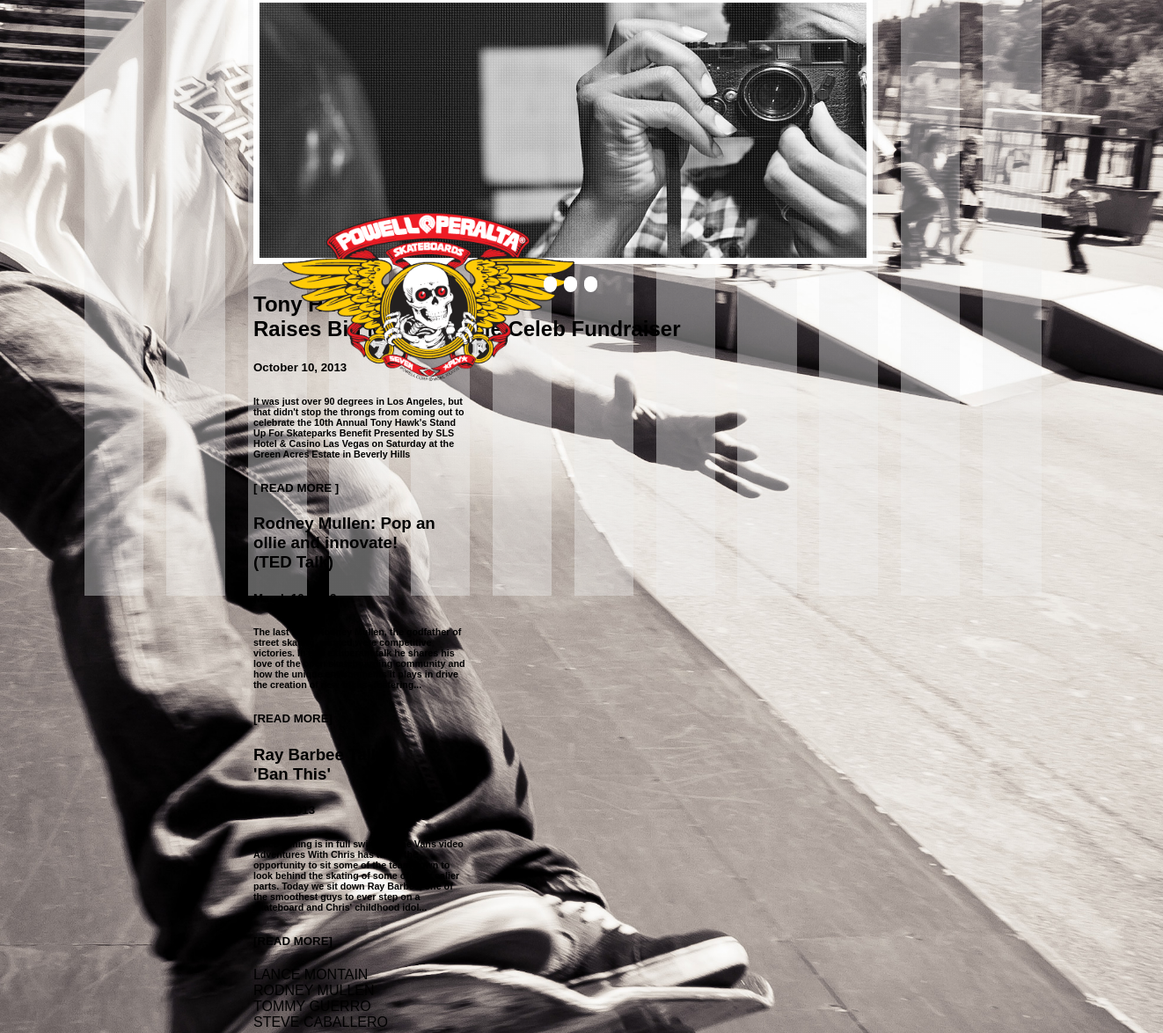
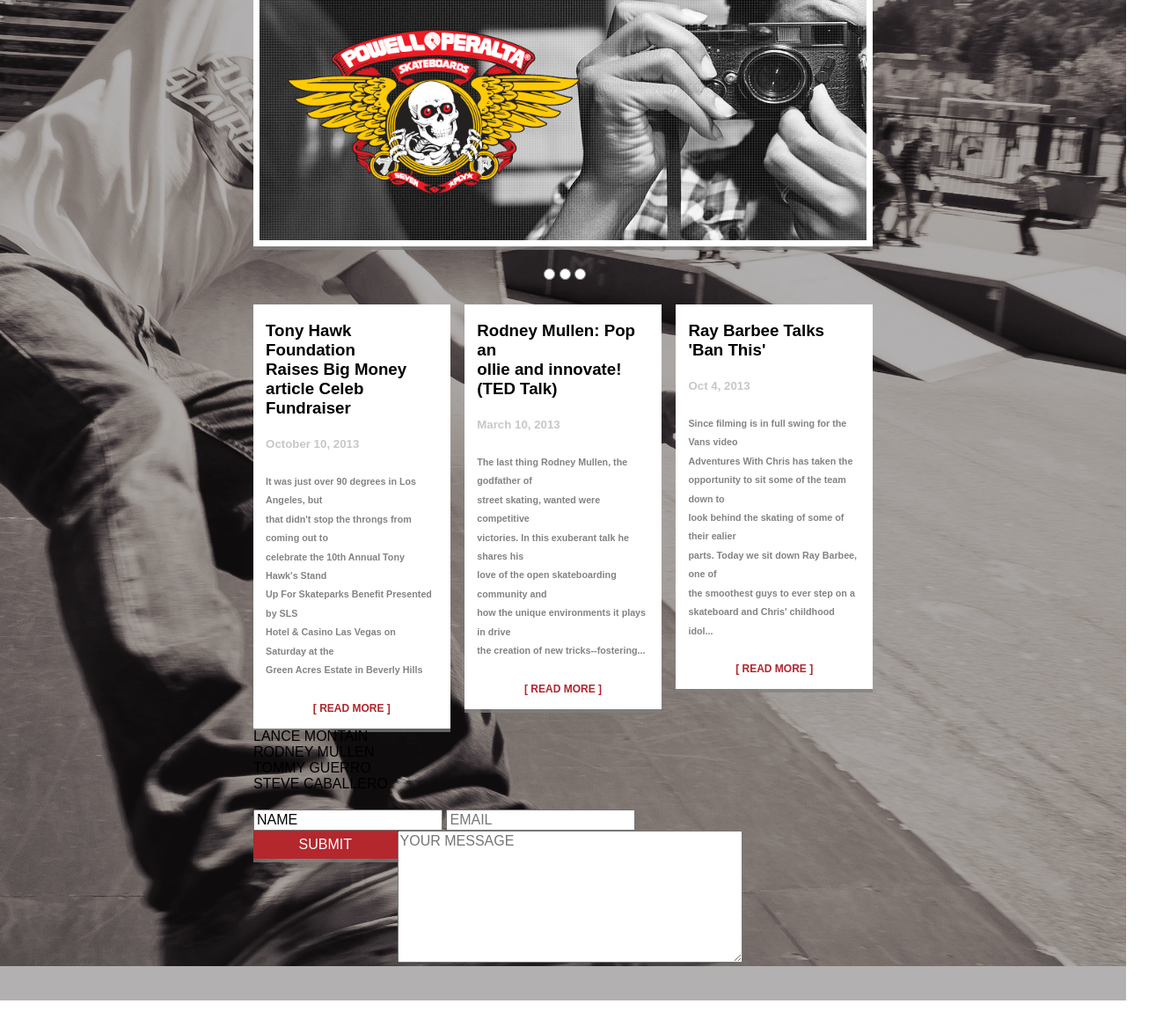
Before and after one commit to jacksaintjack/homework_week2_thursday, a website: page index.html in a window 1280 px wide. Shown: the part 143-1317 px from the top of the page at 88% size, 1322 px wide, since content can reach past the window. After the commit the page ends 1241 px from the top, so only its background shows below. Drawn offline with Linux system fonts and the light colour scheme.

Commit message:
I have finished the article section, and have made some minor fixes. I've finally found a way to get a red dot in my radio button, but I still can't figure out how to get rid of the blue inner ring.

```diff
--- a/index.html
+++ b/index.html
@@ -44,20 +44,20 @@
         </div>
       </section>
 
-        <nav class="circleNav">
-          <div><i class="circleSelec fa fa-circle"></i></div>
-          <div><i class="circleSelec fa fa-circle"></i></div>
-          <div><i class="circleSelec fa fa-circle"></i></div>
-        </nav>
+        <form class="circleNav">
+          <input type="radio" name="name" value="">
+          <input type="radio" name="name" value="">
+          <input type="radio" name="name" value="">
+        </form>
     </header>
 
     <main>
       <article>
       <section>
-        <h2>Tony Hawk Foundation <br>
+        <h3>Tony Hawk Foundation <br>
           Raises Big Money article
           Celeb Fundraiser
-        </h2>
+        </h3>
         <h5>October 10, 2013</h5>
         <h6>It was just over 90 degrees in Los Angeles, but</br>
           that didn't stop the throngs from coming out to</br>
@@ -66,7 +66,7 @@
           Hotel & Casino Las Vegas on Saturday at the</br>
           Green Acres Estate in Beverly Hills
         </h6>
-        <h5>[ READ MORE ]</h5>
+        <h4>[ READ MORE ]</h4>
       </section>
 
       <section>
@@ -82,12 +82,13 @@
           how the unique environments it plays in drive</br>
           the creation of new tricks--fostering...
         </h6>
-        <h5>[READ MORE]</h5>
+        <h4>[ READ MORE ]</h4>
       </section>
 
       <section>
         <h3>Ray Barbee Talks</br>
-        'Ban This'</h3>
+        'Ban This'
+      </h3>
         <h5>Oct 4, 2013</h5>
         <h6>Since filming is in full swing for the Vans video </br>
         Adventures With Chris has taken the</br>
@@ -97,17 +98,17 @@
         the smoothest guys to ever step on a</br>
         skateboard and Chris' childhood idol...
       </h6>
-        <h5>[READ MORE]</h5>
+        <h4>[ READ MORE ]</h4>
       </section>
 
-      <section>
+      <nav>
         <div class="skateProfile">
           <div>LANCE MONTAIN</div>
           <div>RODNEY MULLEN</div>
           <div>TOMMY GUERRO</div>
           <div>STEVE CABALLERO</div>
         </div>
-      </section>
+      </nav>
     </article>
       <div class="skateSign">
 
--- a/style/style.scss
+++ b/style/style.scss
@@ -2,13 +2,28 @@
 $visual-grid: true;
 @import'../bower_components/neat/app/assets/stylesheets/_neat.scss';
 
-html {
+@mixin shadow{
+  box-shadow: 0 4px 0 rgba(128, 128, 128, 0.75);
+}
+
+
+body {
   background: url(../images/bg.jpg);
   -webkit-background-size: cover;
   -moz-background-size: cover;
   -o-background-size: cover;
   background-size: cover;
+  background-repeat: no-repeat;
 }
+
+body::before {
+  margin:0;
+  background: rgba(39, 36, 36, 0.89);
+  background-size:contain;
+  z-index:-1;
+  padding:50%;
+}
+
     .wrapper{
       @include outer-container(55%);
     }
@@ -61,19 +76,24 @@
 
         .facebook{
           background:#445897;
-          padding: 3% 0% 0 5%;
+          padding: 3% 0% 0 6%;
+          @include shadow;
+
         }
         .rss{
           background:#CC8F32;
           padding: 3% 0% 0 5%;
+          @include shadow;
         }
         .twitter{
           background:#6A8DC7;
           padding: 3% 0% 0 4%;
+          @include shadow;
         }
         .youtube{
           background:#AE382A;
           padding: 3% 0% 0 4%;
+          @include shadow;
         }
       }
 
@@ -89,6 +109,7 @@
       color:white;
       background:#B4272D;
       margin-bottom:1em;
+      @include shadow;
       @include span-columns(3);
     }
 
@@ -97,7 +118,7 @@
       margin:0;
       height:19em;
       background:white;
-      margin-bottom:2%;
+      @include shadow;
       @include span-columns(12);
 
       .headerPhoto{
@@ -122,39 +143,74 @@
         background-size:contain;
         height: 12em;
         width: 25em;
-        bottom: 14em;
-        position: absolute;
-        left: 25.1%;
+        bottom: 15em;
+        position: relative;
+        left: 2em;
       }
     }
 
     .circleNav{
-      color:white;
-      @include span-columns(12);
+      padding:1.5em 0 1.5em 0;
+      @include span-columns(10);
       @include shift(5.5);
 
-    div{
-      text-align:center;
-      display: inline-block;
-      width: 2.1%;
-      height: 2.1%;
-      border-radius: 1em;
-      background: white;
-      margin-right: 0.5%;
-      position:relative;
+      input{
+        background:white;
+      }
+
+      input[type="radio"]:checked::before {
+        content: "";
+        display: block;
+        position: relative;
+        text-align: center;
+        width: 0.5em;
+        height: 0.5em;
+        border-radius: 50%;
+        background: red;
+        top: 28%;
+        left: 23.5%;
+
+        input{
+        }
+        }
     }
 
-      .circleSelec{
-        position:relative;
-        color:red;
-        font-size:0.1em;
-        opacity:0;
+
+    main{
+      @include outer-container;
+
+      article{
+        @include span-columns(12);
+        margin-right:0;
+
+      section{
+        padding: 0 2%;
+        background:white;
+        @include shadow;
+        @include span-columns(4);
+
+      h6{
+        color:#838383;
+        line-height: 2em;
       }
 
-      div:hover{
-      .circleSelec{
-        opacity:1;
-        position:relative;
+      h5{
+        color:#C7C7C7;
+      }
+
+      h4{
+        text-align: center;
+        color: #AF262D;
+        font-size: 0.75em;
+      }
+      .skateProfile{
+        @include span-columns(12);
+      }
+
+      }
       }
     }
+
+    article section:nth-child(3){
+      margin-right:0;
     }
```
Also changed, not shown: style/style.css.
